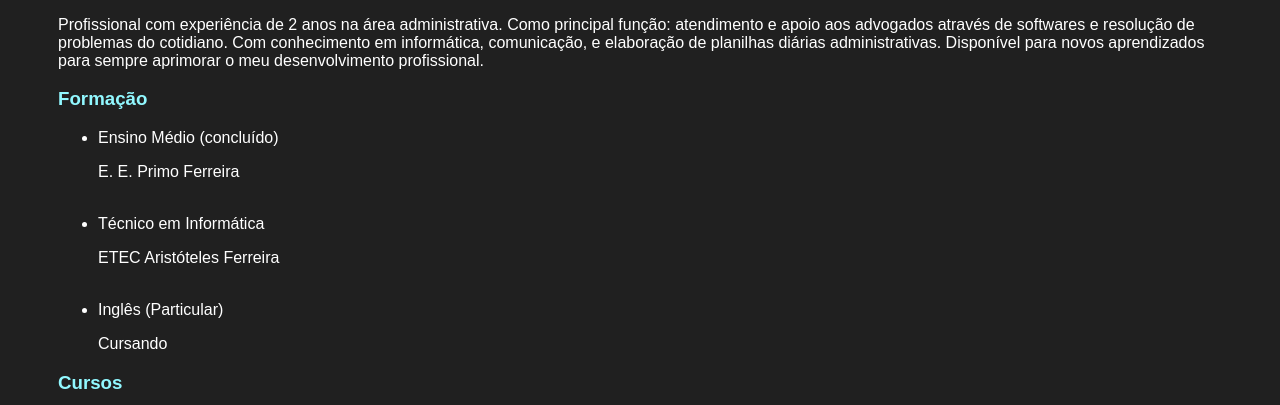
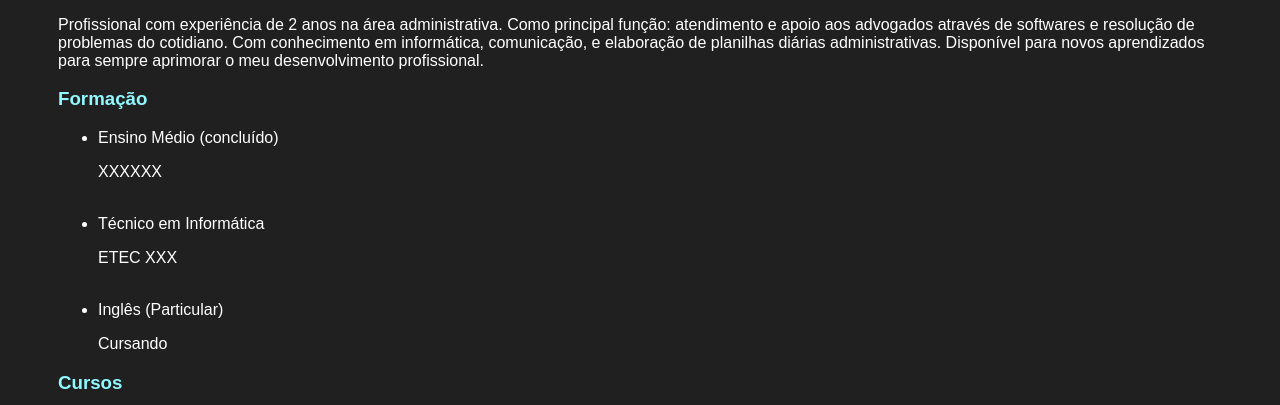
Before and after one commit to luan-calasans/Easy-CV, a plain HTML site: page index.html in a window 1280 px wide. Shown: the part 395-800 px from the top of the page. Drawn offline with Linux system fonts and the light colour scheme.

Commit message:
Update index.html

```diff
--- a/index.html
+++ b/index.html
@@ -40,10 +40,10 @@
             <h3>Formação</h3>
             <ul>
                 <li>Ensino Médio (concluído)</li>
-                <p>E. E. Primo Ferreira</p>
+                <p>XXXXXX</p>
                     <br>
                 <li>Técnico em Informática</li>
-                <p>ETEC Aristóteles Ferreira</p>
+                <p>ETEC XXX</p>
                     <br>
                 <li>Inglês (Particular)</li>
                 <p>Cursando</p>
```
